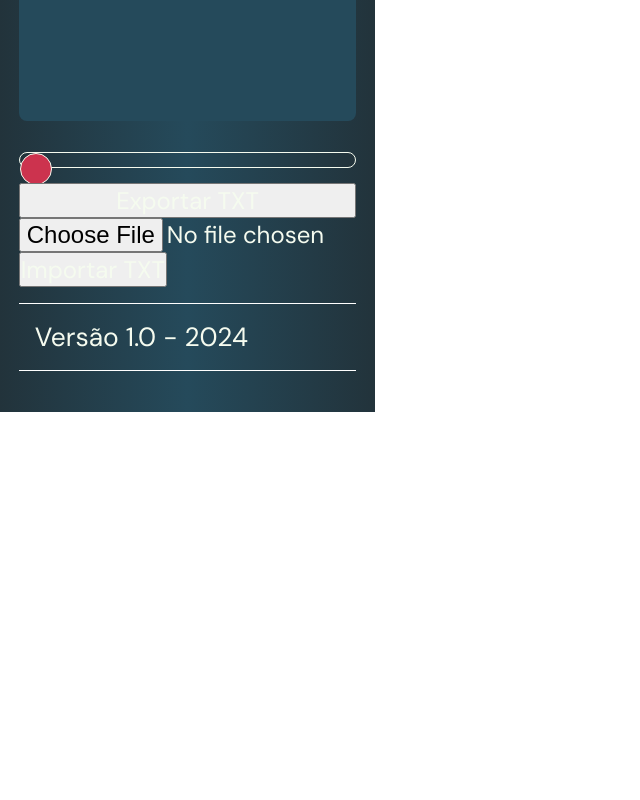
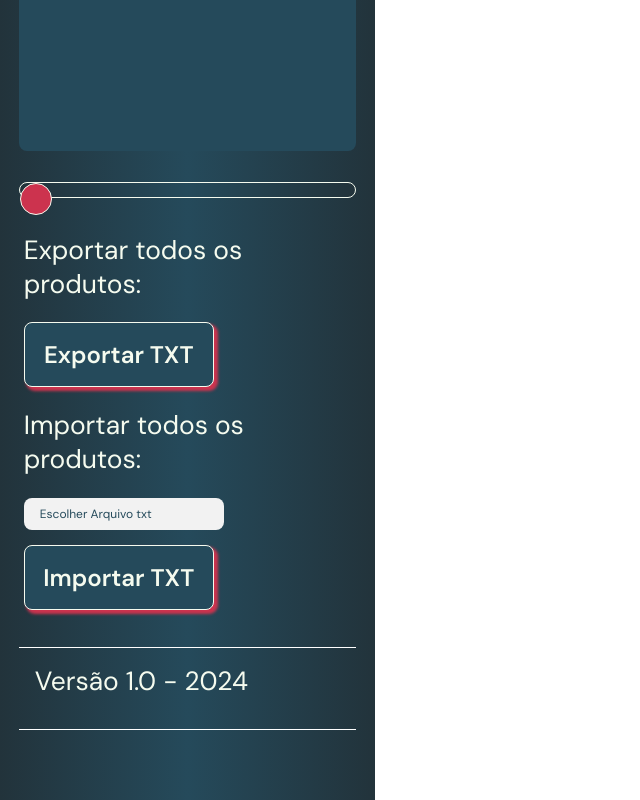
Before and after one commit to Grupo-2-Sustentare/sustentare-web, a React (Create React App) app: page /configuracoes in a window 1280 px wide. Shown: the part 400-1200 px from the top of the page, without its empty margins (0-640 px from the left). Before the commit the page ends 812 px from the top, so only its background shows below. Built offline with nearby package versions, Linux system fonts and the light colour scheme; a web font is replaced by a local one.

Commit message:
Alterando botao de importar e exportar

```diff
--- a/src/components/BotaoImport/BotaoImport.jsx
+++ b/src/components/BotaoImport/BotaoImport.jsx
@@ -1,10 +1,12 @@
 import React, { useState } from 'react';
+import styles from "./buttonImport.module.css";
 
 const ImportTxtButton = () => {
   const [file, setFile] = useState(null);
 
   const handleFileChange = (e) => {
-    setFile(e.target.files[0]);
+    const selectedFile = e.target.files[0];
+    setFile(selectedFile);
   };
 
   const uploadTxt = () => {
@@ -32,8 +34,12 @@ const ImportTxtButton = () => {
 
   return (
     <div>
-      <input type="file" accept=".txt" onChange={handleFileChange} />
-      <button onClick={uploadTxt}>Importar TXT</button>
+      <label className={styles.customFileUpload}>
+        Escolher Arquivo txt
+        <input className={styles.inputFile} type="file" accept=".txt" onChange={handleFileChange} />
+      </label>
+      {file && <p className={styles.fileName}>{file.name}</p>}
+      <button className={styles.button} onClick={uploadTxt}>Importar TXT</button>
     </div>
   );
 };
--- /dev/null
+++ b/src/components/BotaoImport/buttonImport.module.css
@@ -0,0 +1,50 @@
+/* buttonImport.module.css */
+div{
+    display: flex;
+    flex-direction: column;
+    gap: 15px;
+}
+
+
+.button {
+    background-color: var(--carvao);
+    border: var(--borda-branca);
+    border-radius: 8px;
+    height: 65px;
+    width: fit-content;
+    color: var(--white);
+    box-shadow: var(--sombra-ex-vermelha);
+    padding: 0px 16px;
+    max-width: 80%;
+    min-width: 190px;
+    font-weight: 600;
+    margin-bottom: 16px;
+}
+
+.button:active {
+    box-shadow: var(--sombra-in-clara), var(--sombra-ex-vermelha);
+}
+
+.inputFile {
+    display: none; /* Esconde o input */
+}
+
+.customFileUpload {
+    background-color: #f2f2f2;
+    border: 2px solid var(--borda-branca);
+    border-radius: 8px;
+    color: var(--carvao);
+    font-size: 12px;
+    padding: 8px 16px;
+    cursor: pointer;
+    display: inline-block;
+    width: 200px;
+}
+
+.customFileUpload:hover {
+    background-color: #e0e0e0;
+}
+
+.customFileUpload:active {
+    background-color: #ccc;
+}
--- a/src/components/buttonExport/BotaoExport.jsx
+++ b/src/components/buttonExport/BotaoExport.jsx
@@ -1,4 +1,5 @@
 import React from 'react';
+import styles from "./buttonExport.module.css"
 
 const DownloadButton = () => {
   const downloadTxt = () => {
@@ -22,7 +23,7 @@ const DownloadButton = () => {
   };
 
   return (
-    <button onClick={downloadTxt}>Exportar TXT</button>
+    <button className={styles.button} onClick={downloadTxt}>Exportar TXT</button>
   );
 };
 
--- /dev/null
+++ b/src/components/buttonExport/buttonExport.module.css
@@ -0,0 +1,18 @@
+.button{
+    background-color: var(--carvao);
+    border: var(--borda-branca);
+    border-radius: 8px;
+    height: 65px;
+    width: fit-content;
+    color: var(--white);
+    box-shadow: var(--sombra-ex-vermelha);
+    padding: 0px 16px;
+    max-width: 80%;
+    min-width: 190px;
+    font-weight: 600;
+    margin-bottom: 16px;
+}
+
+.button:active{
+    box-shadow: var(--sombra-in-clara), var(--sombra-ex-vermelha);
+}
--- a/src/pages/configuracoes/Configuracoes.jsx
+++ b/src/pages/configuracoes/Configuracoes.jsx
@@ -17,8 +17,16 @@ export default function Configuracoes() {
                     Tamanho do texto
                 </span>
                 <TextSizeSlider />
-                <BotaoExport/>
-                <BotaoImport/>
+                <div className={styles.ImportExport}>
+                    <span className={styles.H4}>
+                    Exportar todos os produtos:
+                    </span>
+                    <BotaoExport/>
+                    <span className={styles.H4}>
+                        Importar todos os produtos:
+                    </span>
+                    <BotaoImport/>
+                </div>
             </div>
             <div className={styles.Versao}>
                 <span className={styles.H4}>Versão 1.0 - 2024</span>
--- a/src/pages/configuracoes/Configuracoes.module.css
+++ b/src/pages/configuracoes/Configuracoes.module.css
@@ -3,7 +3,7 @@
     flex-direction: column;
     align-items: center;
     justify-content: flex-start;
-    height: 100vh;
+    height: 150vh;
     gap: 16px;
     width: 90%;
 }
@@ -33,3 +33,11 @@
 .H3{
     font-size: 1.6em;
 }
+
+.ImportExport{
+    display: flex;
+    flex-direction: column;
+    justify-content: flex-start;
+    padding: 5px;
+    gap: 5px;
+}
```
